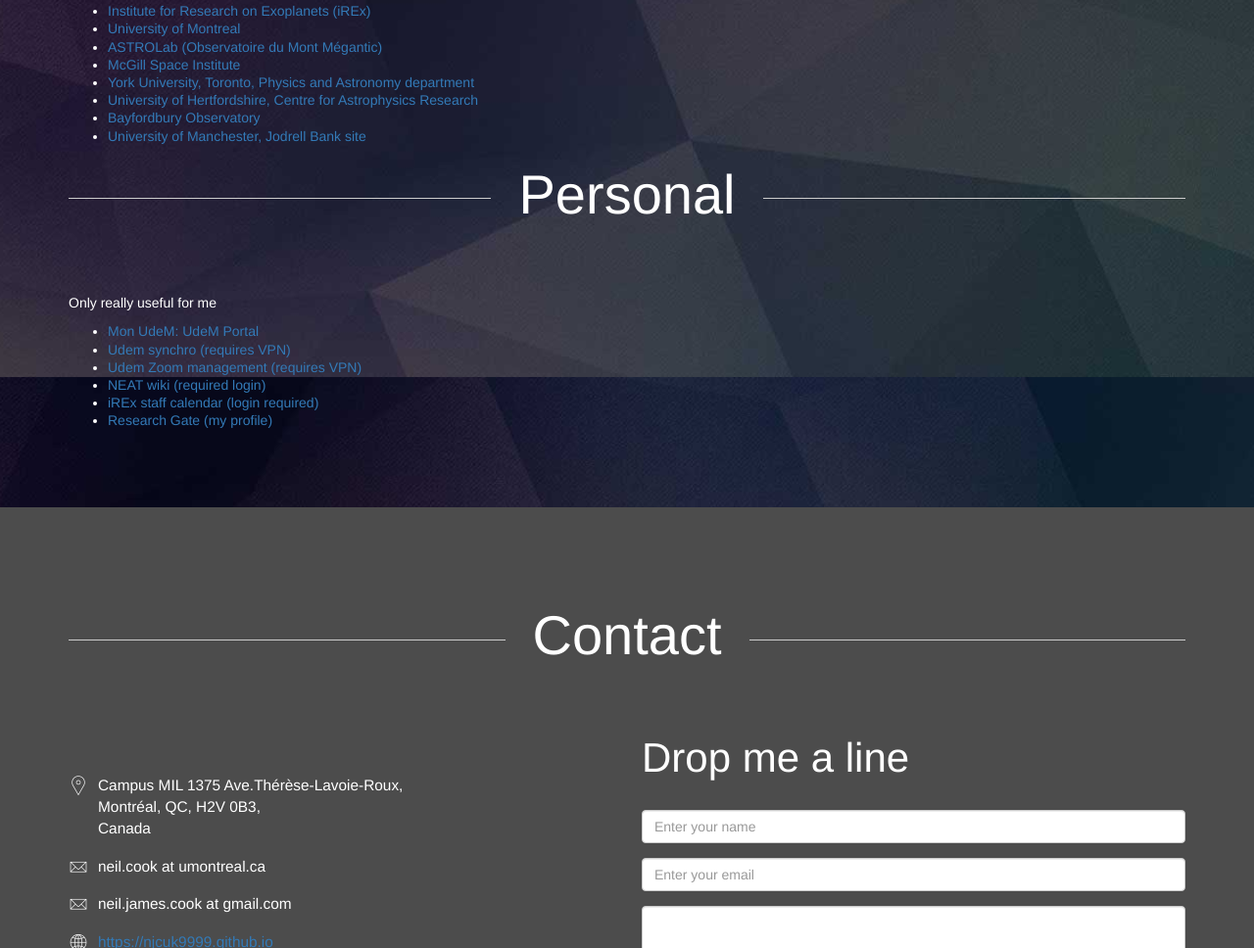
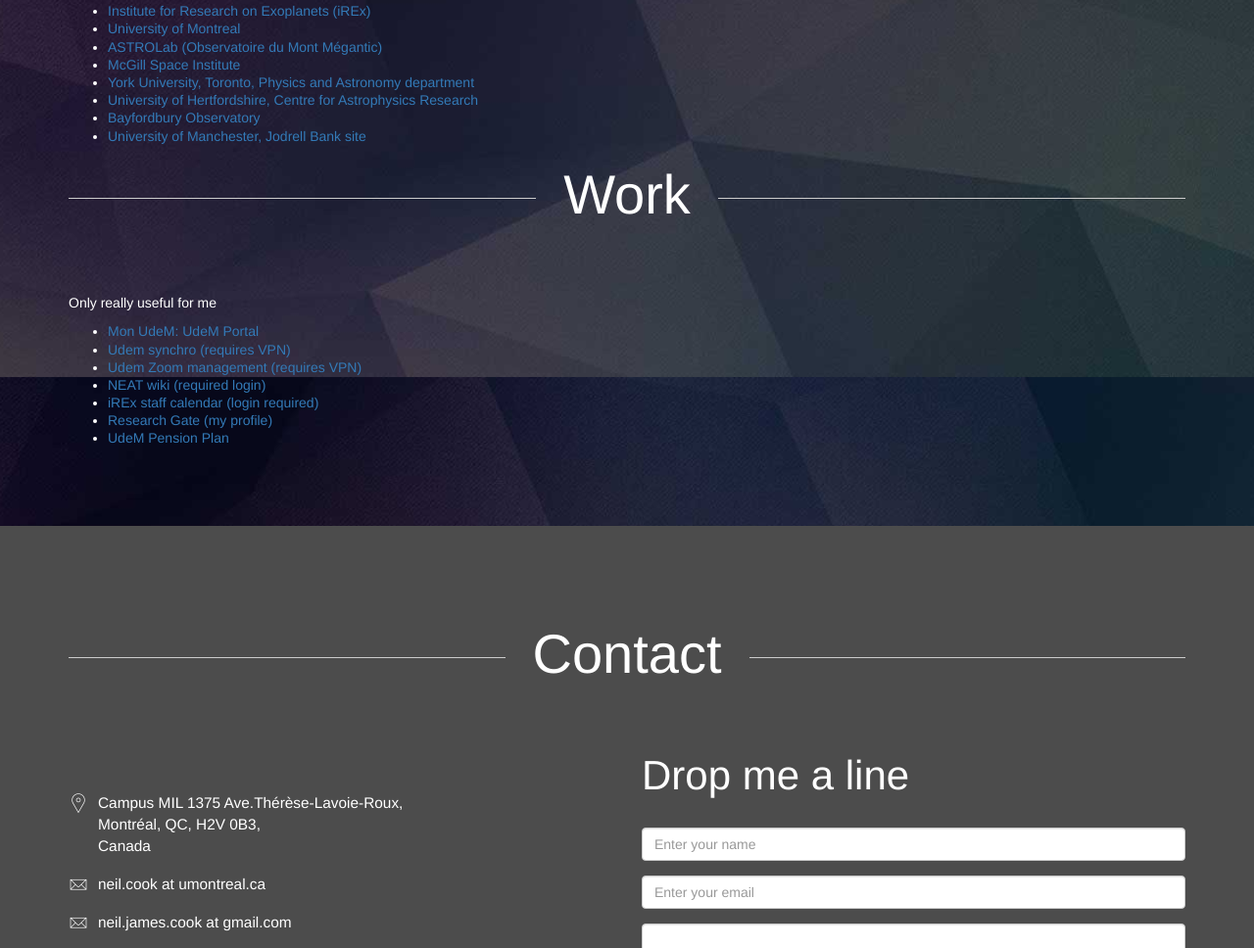
Before and after one commit to njcuk9999/njcuk9999.github.io, a website built with Parcel: page plinks.html in a window 1280 px wide. Shown: the part 1292-2260 px from the top of the page at 98% size. Built offline with nearby package versions, Linux system fonts and the light colour scheme.

Commit message:
Update plinks.html
add udem pension plan page

```diff
--- a/plinks.html
+++ b/plinks.html
@@ -126,7 +126,7 @@
 
 
       <div class="container">
-        <h2 class="block_title">Personal</h2>
+        <h2 class="block_title">Work</h2>
         <p>Only really useful for me</p>
         <div>
             <ul class="list-group-item-text">
@@ -136,6 +136,7 @@
               <li><a href="https://wiki.umontreal.ca/login.action?os_destination=%2Fpages%2Fviewpage.action%3FspaceKey%3DNIR%26title%3DNEAT%2Bteam%2Binformation&permissionViolation=true">NEAT wiki (required login)</a></li>
               <li><a href="https://teamup.com/c/oo59oa/calendrier-irexomm">iREx staff calendar (login required)</li>
               <li><a href="https://www.researchgate.net/profile/Neil-Cook-2">Research Gate (my profile)</a></li>
+              <li><a href="https://rrum.umontreal.ca/accueil/">UdeM Pension Plan</a></li>
             </ul>
         </div>
       </div>
```
